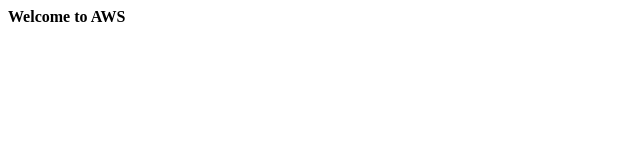
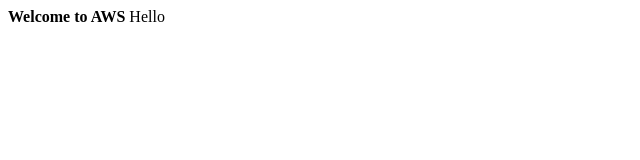
Before and after one commit to vikash2017/awswebtest, a plain HTML site: page index.html in a window 1280 px wide. Shown: the full height of the page, 0-640 px from the left. Drawn offline with Linux system fonts and the light colour scheme.

Commit message:
New Change

```diff
--- a/index.html
+++ b/index.html
@@ -1,3 +1,4 @@
 <html>
     <b>Welcome to AWS</b>
+    <a1>Hello</a1>
 </html>
```
